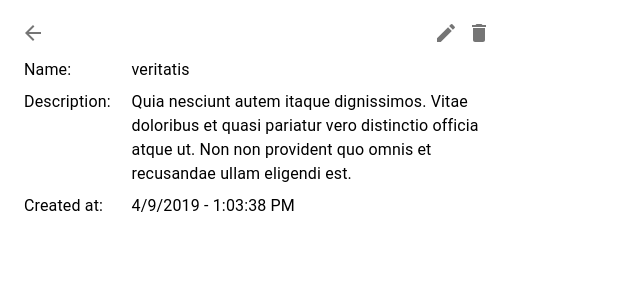
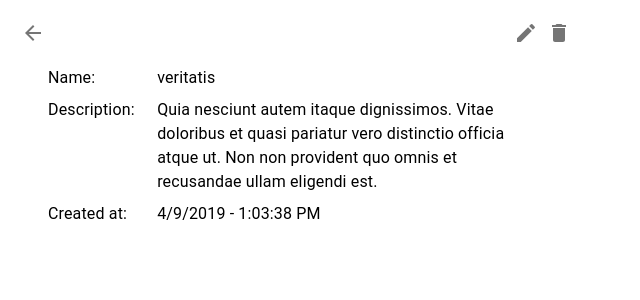
Before and after one commit to mladenkn/react-todos, a React (Create React App) app: page /todos/1 in a window 1280 px wide. Shown: the top 300 px of the page, without its empty margins (0-640 px from the left). Built offline with nearby package versions, Linux system fonts and the light colour scheme.

Commit message:
fixed bugs

```diff
--- a/src/components/TodoDetails.tsx
+++ b/src/components/TodoDetails.tsx
@@ -33,7 +33,7 @@ const useStyles = makeStyles({
     width: '80%',
   },
   body: {
-
+    padding: '0.5em 1.5em',
   },
 })
 
--- a/src/components/TodoDetailsPage.tsx
+++ b/src/components/TodoDetailsPage.tsx
@@ -12,7 +12,7 @@ import { TodoDataApi } from "../dataAccess/todoDataApi"
 const usePageStyles = makeStyles({
   root: {
     padding: '1em',
-    width: '30em'
+    width: '35em'
   },
   todoEditor: {
     padding: '1em',
--- a/src/dataAccess/todoDataApi.ts
+++ b/src/dataAccess/todoDataApi.ts
@@ -29,7 +29,7 @@ export const createTodoLocalStorageDataApi = (): TodoDataApi => {
 
     const fetchList = (p: PagedListSearchParams<Todo>) => resolvesAfter(300, storage.fetchList(p))
 
-    const fetch = (todoId: number) => resolvesAfter(100, storage.fetch(todoId))
+    const fetch = (todoId: number) => resolvesAfter(100, storage.fetch(todoId)) // simulating REST API with delay
 
     const save = (todo: Omit<Todo, 'id'>, listParams?: PagedListSearchParams<Todo>) =>
         resolvesAfter(300, storage.save(todo, listParams))
--- a/src/dataAccess/todosLocalStorage.ts
+++ b/src/dataAccess/todosLocalStorage.ts
@@ -85,7 +85,7 @@ export const createTodoLocalStorage = () => {
     const delete_ = (todoIds: number[], listParams?: PagedListSearchParams<Todo>) => {
         for (const id of todoIds)
             localStorage.removeItem(`todos/${id}`)
-        return listParams ? fetchList(listParams) : {}
+        return listParams ? {list : fetchList(listParams) }: {}
     }
 
     return { fetchList, fetch, save, delete: delete_ }
--- a/src/stateMgmt/todoListSection.ts
+++ b/src/stateMgmt/todoListSection.ts
@@ -56,8 +56,7 @@ export const useTodoListSectionLogic = (p: Props) => {
     const lastEdit = state.lastEdit && state.lastFetch && (state.lastFetch.status === 'REQUEST_SUCCEESS') ? {
         ...state.lastEdit,
         todo: todos.data!.find(t => t.id === state.lastEdit!.itemId)
-    }
-    : undefined
+    } : undefined
 
     const isEditing = lastEdit && (lastEdit.status === "USER_EDITING")
     const isCreating = state.lastCreate && (state.lastCreate.status === "USER_CREATING")
@@ -88,6 +87,7 @@ export const useTodoListSectionLogic = (p: Props) => {
         p.api.delete(state.selectedItems, state.searchParams)
             .then(response => {
                 updateState(stateDraft => {
+                    console.log(response)
                     stateDraft.lastDelete!.status = 'REQUEST_SUCCEESS'
                     stateDraft.lastFetch = {
                         data: response.list!,
```
